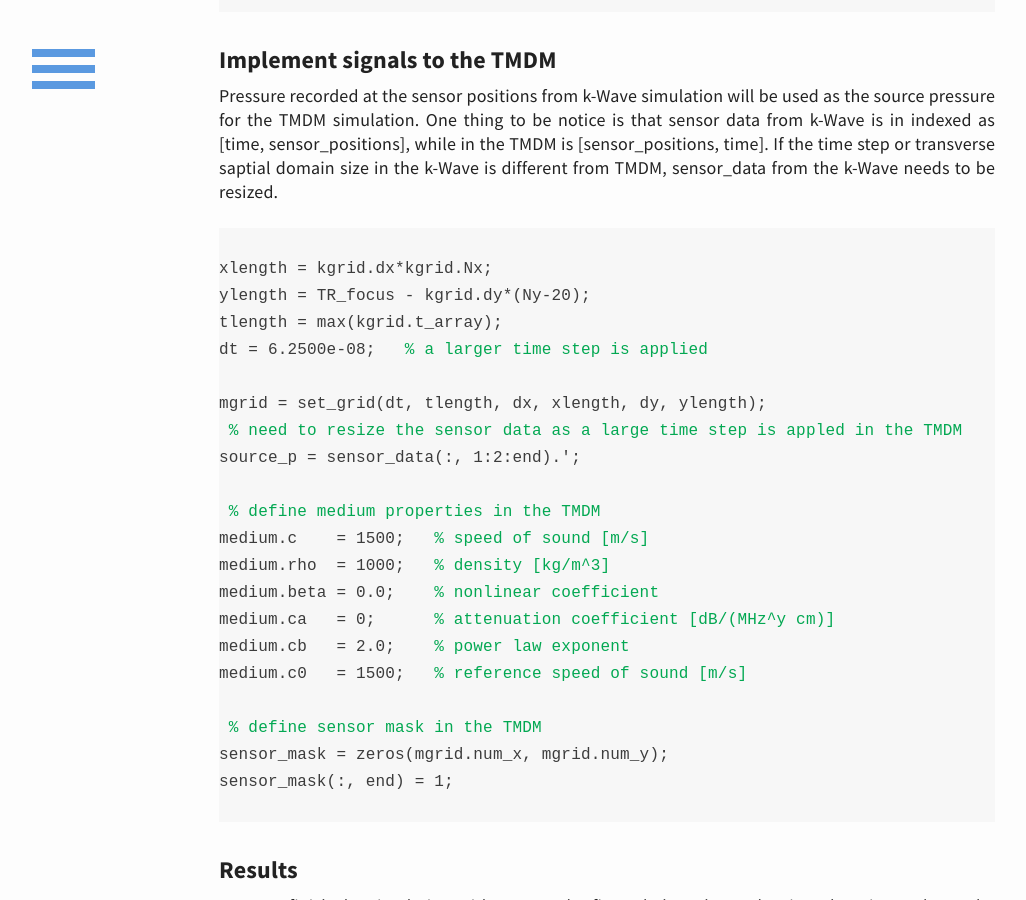
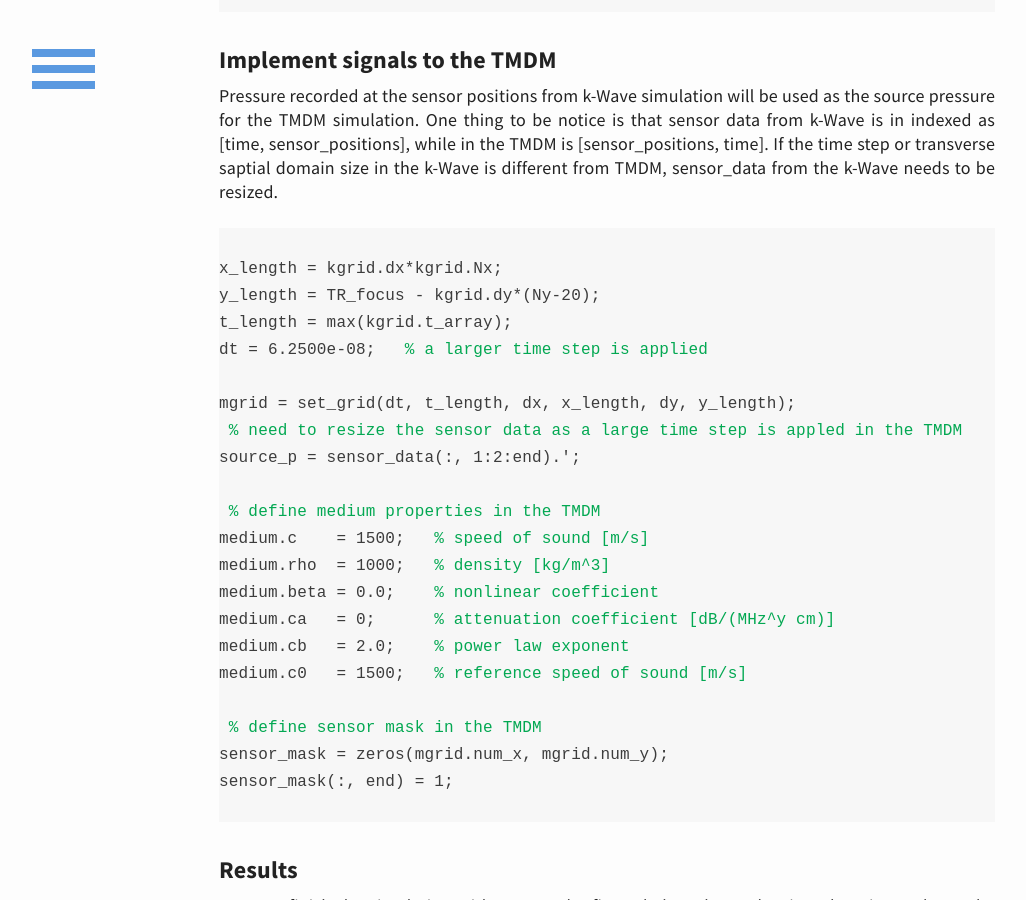
Before and after one commit to m-SOUND/mSOUND, a Jekyll site: the page built from _posts/2019-02-21-combine-k-Wave-TMDM.html, in a window 1280 px wide and 900 px high, scrolled down 2063 px. Shown: the whole window, without its empty margins (33-1059 px from the left). Built offline with Jekyll 4.4.1, drawn with Linux system fonts in a browser that asks for light colours.

Commit message:
Update 2019-02-21-combine-k-Wave-TMDM.html

```diff
--- a/_posts/2019-02-21-combine-k-Wave-TMDM.html
+++ b/_posts/2019-02-21-combine-k-Wave-TMDM.html
@@ -86,12 +86,12 @@ sensor_data = reshape(sensor_data, Nx, length(kgrid.t_array));
  TMDM is [sensor_positions, time]. If the time step or transverse saptial domain size in the k-Wave is different from TMDM,
  sensor_data from the k-Wave needs to be resized.
 <pre> <code>
-xlength = kgrid.dx*kgrid.Nx;
-ylength = TR_focus - kgrid.dy*(Ny-20);
-tlength = max(kgrid.t_array);
+x_length = kgrid.dx*kgrid.Nx;
+y_length = TR_focus - kgrid.dy*(Ny-20);
+t_length = max(kgrid.t_array);
 dt = 6.2500e-08;  <font color="#03a852"> % a larger time step is applied</font>
 
-mgrid = set_grid(dt, tlength, dx, xlength, dy, ylength);
+mgrid = set_grid(dt, t_length, dx, x_length, dy, y_length);
 <font color="#03a852"> % need to resize the sensor data as a large time step is appled in the TMDM</font>
 source_p = sensor_data(:, 1:2:end).';
 
```
